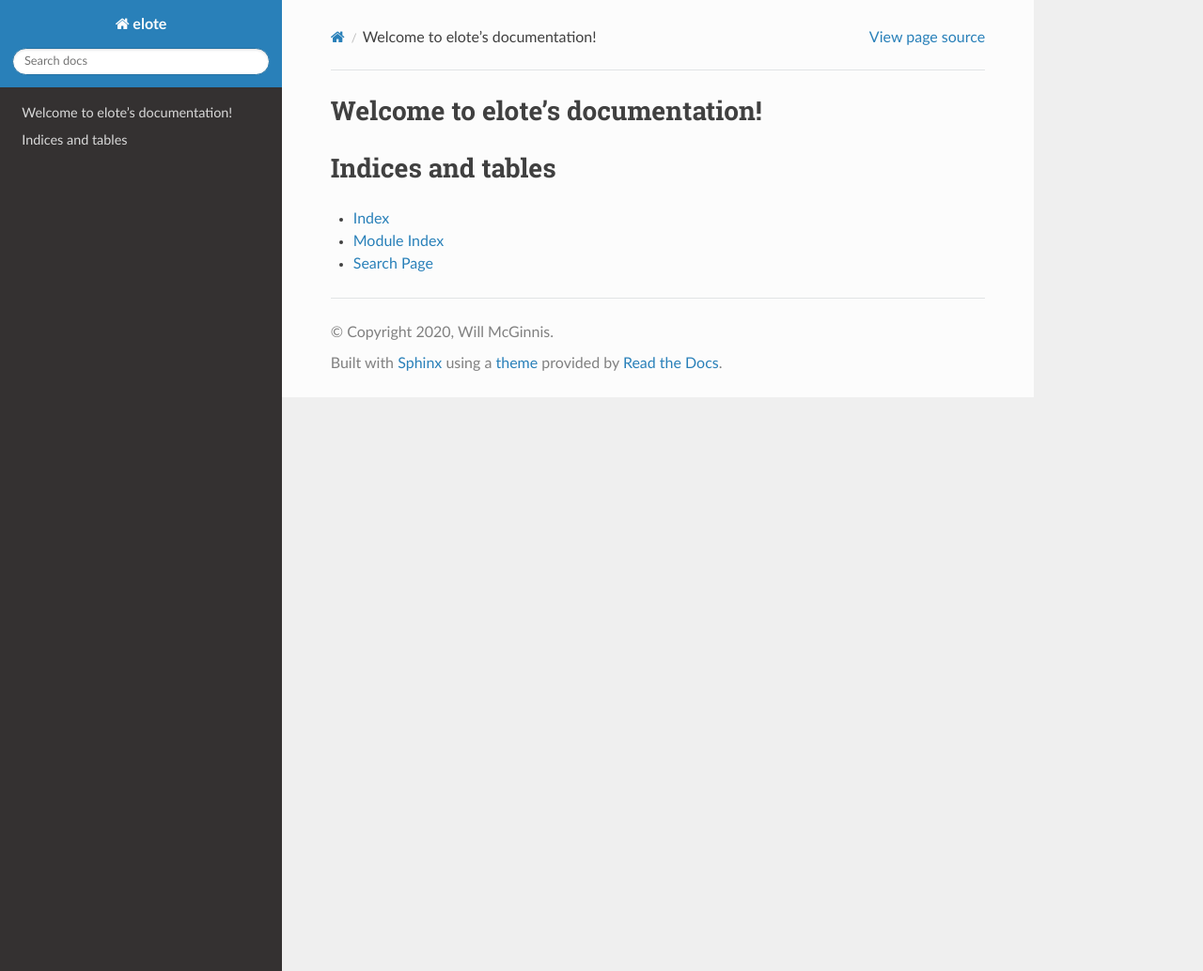
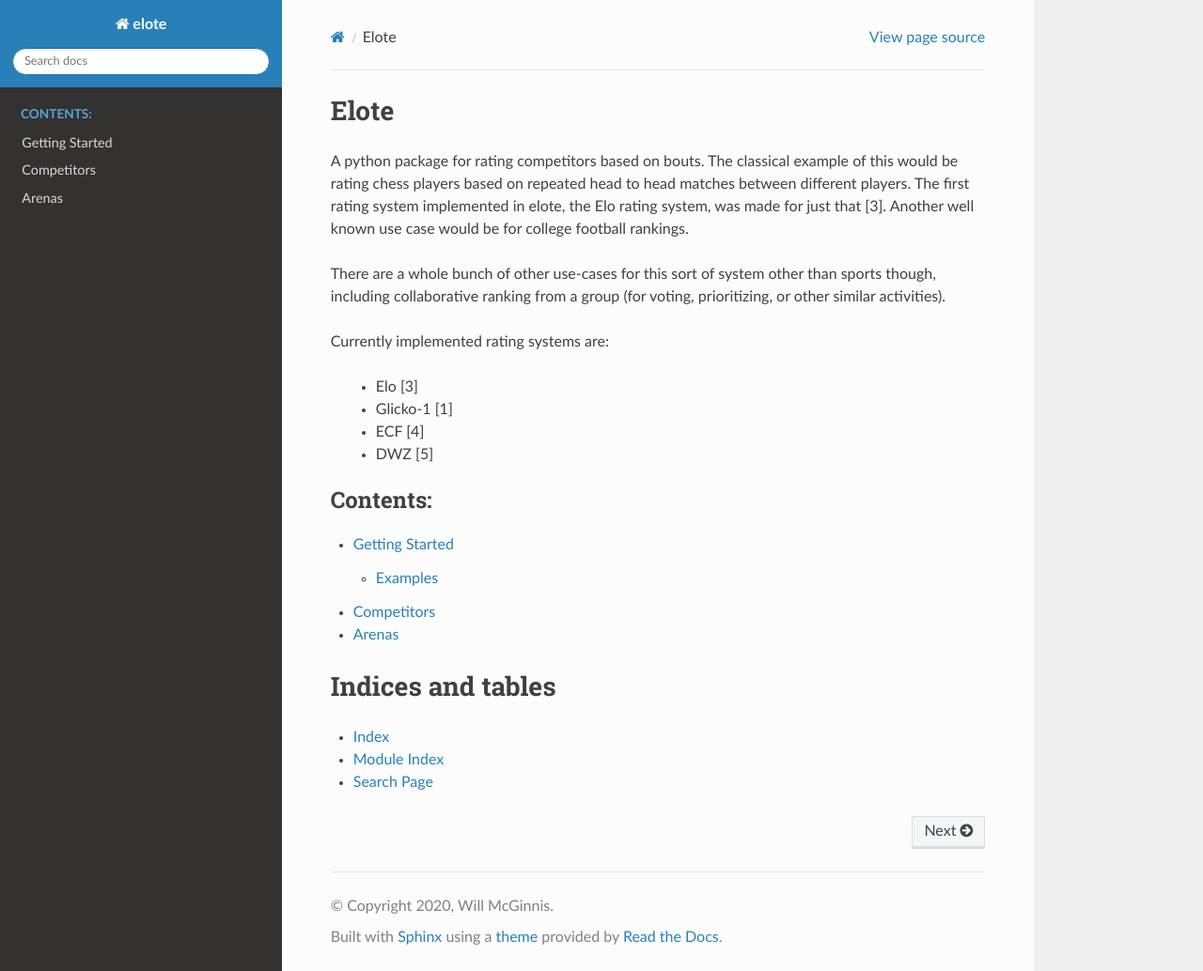
Before and after one commit to wdm0006/elote, a Sphinx documentation site: the page built from docs/source/index.rst, in a window 1280 px wide and 1034 px high. Shown: the whole window at 94% size. Built offline with Sphinx 7.4.7 and the Read the Docs theme 2.0.0, drawn with Linux system fonts in a browser that asks for light colours.

Commit message:
stubbed docs

```diff
--- /dev/null
+++ b/docs/source/arenas.rst
@@ -0,0 +1,6 @@
+Arenas
+======
+
+
+.. autoclass:: elote.arenas.lambda_arena.LambdaArena
+    :members:
--- /dev/null
+++ b/docs/source/getting_started.rst
@@ -0,0 +1,10 @@
+Getting Started
+===============
+
+Installation: TODO
+
+
+Examples
+--------
+
+TODO
--- a/docs/source/index.rst
+++ b/docs/source/index.rst
@@ -3,12 +3,30 @@
    You can adapt this file completely to your liking, but it should at least
    contain the root `toctree` directive.
 
-Welcome to elote's documentation!
-=================================
+Elote
+=====
+
+A python package for rating competitors based on bouts. The classical example of this would be rating chess players based
+on repeated head to head matches between different players. The first rating system implemented in elote, the Elo rating
+system, was made for just that [3]. Another well known use case would be for college football rankings.
+
+There are a whole bunch of other use-cases for this sort of system other than sports though, including collaborative
+ranking from a group (for voting, prioritizing, or other similar activities).
+
+Currently implemented rating systems are:
+
+ * Elo [3]
+ * Glicko-1 [1]
+ * ECF [4]
+ * DWZ [5]
 
 .. toctree::
    :maxdepth: 2
    :caption: Contents:
+
+   getting_started
+   competitors
+   arenas
 
 
 
--- a/setup.py
+++ b/setup.py
@@ -28,5 +28,5 @@ setup(
     long_description_content_type="text/markdown",
     author='Will McGinnis',
     install_requires=[],
-    author_email='will@pedalwrencher.com'
+    author_email='will@helton.io'
 )
```
Also changed, not shown: README.md (+0 -2 lines), docs/source/competitors.rst (added, +17 -0 lines).
